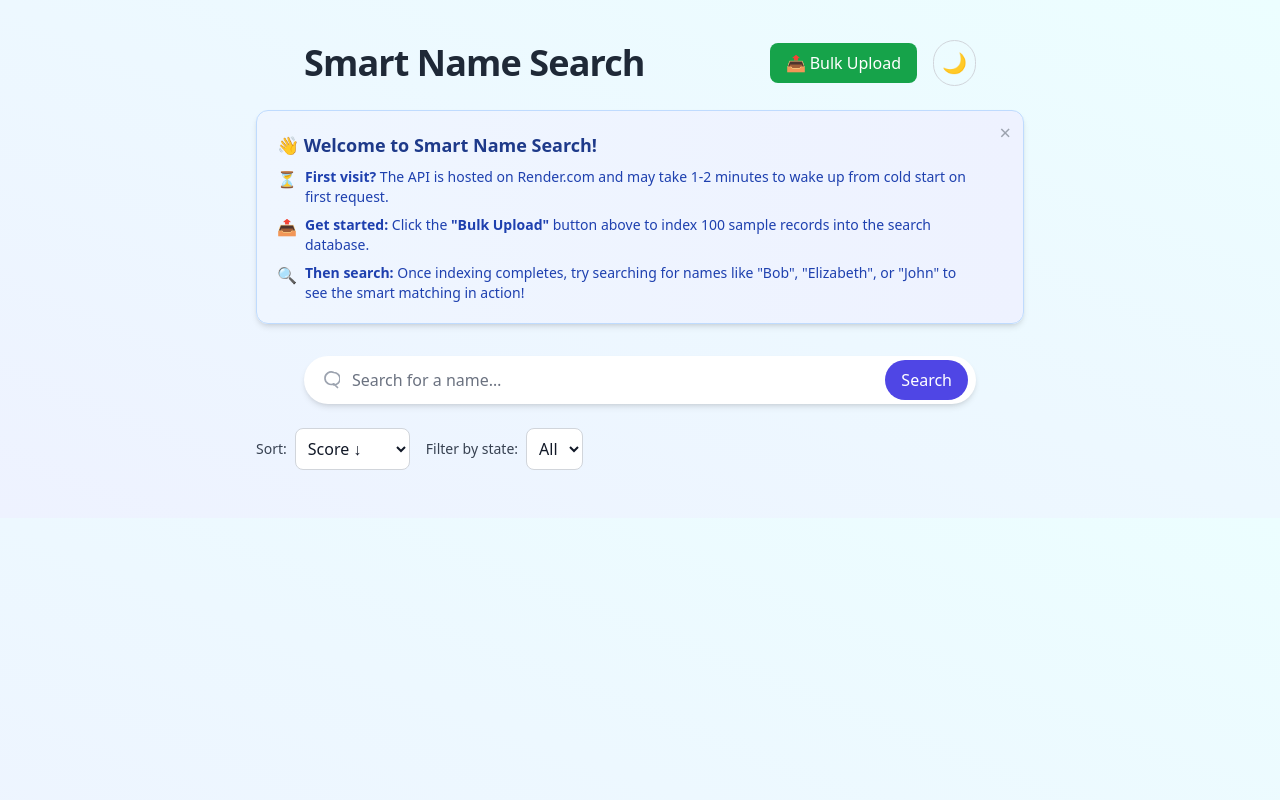
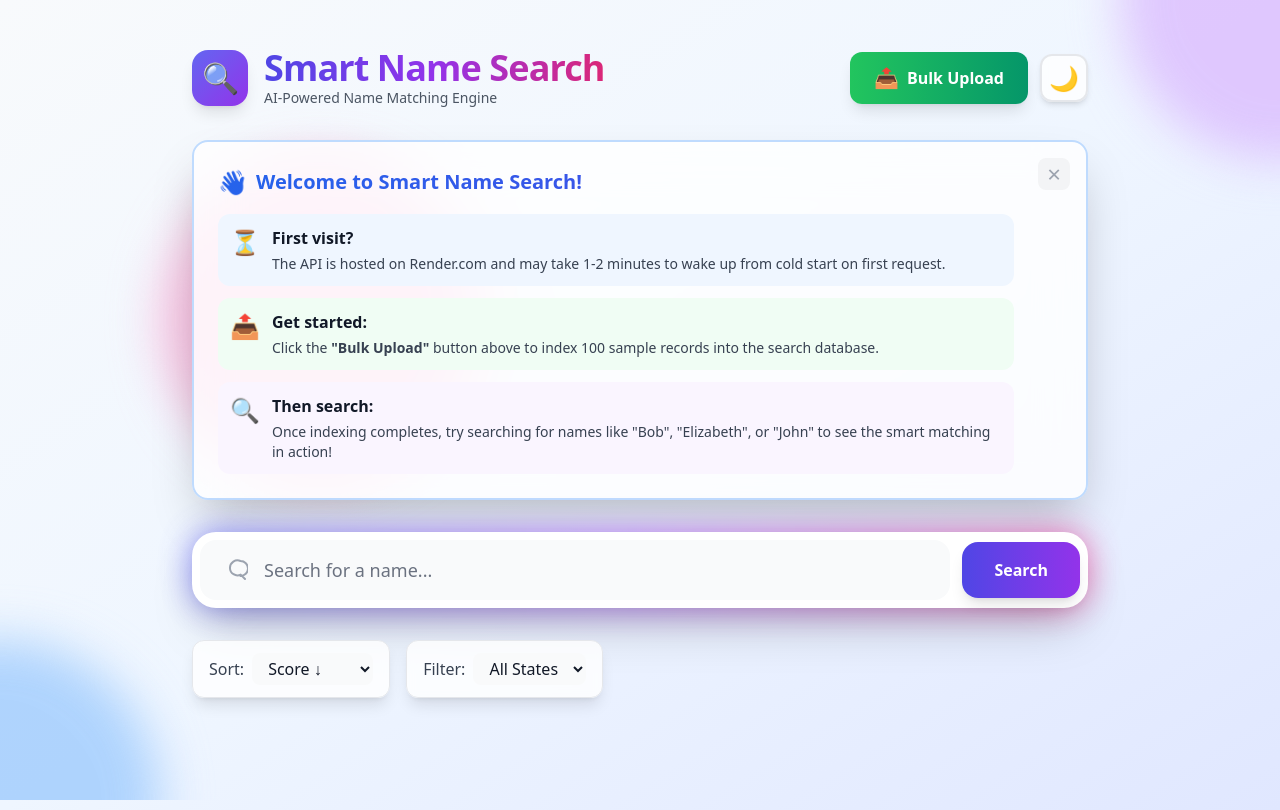
Before and after one commit to Mahantesh-GP/SmartNameSearch, a React (Vite) app in the folder MeiliNameSearch/MeiliNameSearchReact/: page / in a window 1280 px wide. Built offline with nearby package versions, Linux system fonts and the light colour scheme.

Commit message:
feat: Complete UI redesign with modern gradient design, animations, and premium styling

```diff
--- a/MeiliNameSearch/MeiliNameSearchReact/src/App.jsx
+++ b/MeiliNameSearch/MeiliNameSearchReact/src/App.jsx
@@ -210,23 +210,43 @@ function App() {
   const toggleDarkMode = () => setDarkMode((prev) => !prev);
 
   return (
-    <div className="flex flex-col items-center w-full p-4">
-      <div className="flex w-full max-w-2xl justify-between items-center mt-6">
-        <h1 className="text-4xl font-extrabold tracking-tight text-gray-800 dark:text-gray-100">
+    <div className="min-h-screen bg-gradient-to-br from-slate-50 via-blue-50 to-indigo-100 dark:from-gray-900 dark:via-slate-900 dark:to-indigo-950">
+      {/* Animated background decorations */}
+      <div className="fixed inset-0 overflow-hidden pointer-events-none">
+        <div className="absolute -top-40 -right-40 w-80 h-80 bg-purple-300 dark:bg-purple-900 rounded-full mix-blend-multiply dark:mix-blend-soft-light filter blur-xl opacity-70 animate-blob"></div>
+        <div className="absolute -bottom-40 -left-40 w-80 h-80 bg-blue-300 dark:bg-blue-900 rounded-full mix-blend-multiply dark:mix-blend-soft-light filter blur-xl opacity-70 animate-blob animation-delay-2000"></div>
+        <div className="absolute top-40 left-40 w-80 h-80 bg-pink-300 dark:bg-pink-900 rounded-full mix-blend-multiply dark:mix-blend-soft-light filter blur-xl opacity-70 animate-blob animation-delay-4000"></div>
+      </div>
+
+      <div className="relative flex flex-col items-center w-full p-4 pb-16">
+        {/* Header */}
+        <div className="flex w-full max-w-4xl justify-between items-center mt-8 mb-4">
+          <div className="flex items-center gap-4">
+            <div className="w-14 h-14 bg-gradient-to-br from-indigo-500 to-purple-600 rounded-2xl flex items-center justify-center shadow-lg transform hover:scale-110 transition-transform">
+              <span className="text-3xl">🔍</span>
+            </div>
+            <div>
+              <h1 className="text-4xl font-black tracking-tight bg-gradient-to-r from-indigo-600 via-purple-600 to-pink-600 dark:from-indigo-400 dark:via-purple-400 dark:to-pink-400 bg-clip-text text-transparent">
                 Smart Name Search
               </h1>
-        <div className="flex items-center gap-2">
+              <p className="text-sm text-gray-600 dark:text-gray-400 font-medium">AI-Powered Name Matching Engine</p>
+            </div>
+          </div>
+          <div className="flex items-center gap-3">
             <button
               onClick={startBulkIndex}
               disabled={indexing}
-            className="bg-green-600 hover:bg-green-700 disabled:bg-gray-400 text-white font-medium py-2 px-4 rounded-lg focus:outline-none focus:ring-2 focus:ring-green-500 transition"
+              className="group relative bg-gradient-to-r from-green-500 to-emerald-600 hover:from-green-600 hover:to-emerald-700 disabled:from-gray-400 disabled:to-gray-500 text-white font-semibold py-3 px-6 rounded-xl focus:outline-none focus:ring-4 focus:ring-green-300 dark:focus:ring-green-800 transition-all shadow-lg hover:shadow-xl hover:scale-105 disabled:scale-100"
               title="Upload 100 sample records to the search index"
             >
-            {indexing ? '⏳ Uploading...' : '📤 Bulk Upload'}
+              <span className="flex items-center gap-2">
+                <span className="text-xl">{indexing ? '⏳' : '📤'}</span>
+                <span>{indexing ? 'Uploading...' : 'Bulk Upload'}</span>
+              </span>
             </button>
             <button
               onClick={toggleDarkMode}
-            className="ml-2 bg-transparent border border-gray-300 dark:border-gray-600 rounded-full p-2 text-xl focus:outline-none hover:bg-gray-200 dark:hover:bg-gray-700"
+              className="w-12 h-12 bg-white/80 dark:bg-gray-800/80 backdrop-blur-sm border-2 border-gray-200 dark:border-gray-700 rounded-xl text-2xl focus:outline-none hover:scale-110 transition-all shadow-md hover:shadow-lg"
               title={darkMode ? 'Switch to light mode' : 'Switch to dark mode'}
             >
               {darkMode ? '☀️' : '🌙'}
@@ -234,113 +254,131 @@ function App() {
           </div>
         </div>
 
+        {/* Welcome Banner */}
         {showWelcomeBanner && (
-        <div className="mt-6 w-full max-w-3xl">
-          <div className="relative bg-gradient-to-r from-blue-50 to-indigo-50 dark:from-blue-900/30 dark:to-indigo-900/30 border border-blue-200 dark:border-blue-700 rounded-xl p-5 shadow-md">
+          <div className="mt-4 w-full max-w-4xl animate-fadeIn">
+            <div className="relative bg-white/80 dark:bg-gray-800/80 backdrop-blur-xl border-2 border-blue-200 dark:border-blue-800 rounded-2xl p-6 shadow-2xl">
               <button
                 onClick={dismissWelcomeBanner}
-              className="absolute top-3 right-3 text-gray-400 hover:text-gray-600 dark:hover:text-gray-300 text-xl leading-none"
+                className="absolute top-4 right-4 w-8 h-8 flex items-center justify-center text-gray-400 hover:text-gray-600 dark:hover:text-gray-300 text-2xl leading-none bg-gray-100 dark:bg-gray-700 rounded-lg hover:bg-gray-200 dark:hover:bg-gray-600 transition-colors"
                 title="Dismiss"
               >
                 ×
               </button>
-            <div className="pr-8">
-              <h3 className="text-lg font-semibold text-blue-900 dark:text-blue-200 mb-2 flex items-center gap-2">
-                👋 Welcome to Smart Name Search!
+              <div className="pr-12">
+                <h3 className="text-xl font-bold bg-gradient-to-r from-blue-600 to-indigo-600 dark:from-blue-400 dark:to-indigo-400 bg-clip-text text-transparent mb-4 flex items-center gap-2">
+                  <span className="text-2xl">👋</span>
+                  Welcome to Smart Name Search!
                 </h3>
-              <div className="text-sm text-blue-800 dark:text-blue-300 space-y-2">
-                <p className="flex items-start gap-2">
-                  <span className="text-base">⏳</span>
-                  <span><strong>First visit?</strong> The API is hosted on Render.com and may take 1-2 minutes to wake up from cold start on first request.</span>
-                </p>
-                <p className="flex items-start gap-2">
-                  <span className="text-base">📤</span>
-                  <span><strong>Get started:</strong> Click the <strong>"Bulk Upload"</strong> button above to index 100 sample records into the search database.</span>
-                </p>
-                <p className="flex items-start gap-2">
-                  <span className="text-base">🔍</span>
-                  <span><strong>Then search:</strong> Once indexing completes, try searching for names like "Bob", "Elizabeth", or "John" to see the smart matching in action!</span>
-                </p>
+                <div className="space-y-3 text-gray-700 dark:text-gray-300">
+                  <div className="flex items-start gap-3 p-3 bg-blue-50 dark:bg-blue-900/30 rounded-xl">
+                    <span className="text-2xl flex-shrink-0">⏳</span>
+                    <div>
+                      <strong className="font-semibold text-gray-900 dark:text-gray-100">First visit?</strong>
+                      <p className="text-sm mt-1">The API is hosted on Render.com and may take 1-2 minutes to wake up from cold start on first request.</p>
+                    </div>
+                  </div>
+                  <div className="flex items-start gap-3 p-3 bg-green-50 dark:bg-green-900/30 rounded-xl">
+                    <span className="text-2xl flex-shrink-0">📤</span>
+                    <div>
+                      <strong className="font-semibold text-gray-900 dark:text-gray-100">Get started:</strong>
+                      <p className="text-sm mt-1">Click the <strong>"Bulk Upload"</strong> button above to index 100 sample records into the search database.</p>
+                    </div>
+                  </div>
+                  <div className="flex items-start gap-3 p-3 bg-purple-50 dark:bg-purple-900/30 rounded-xl">
+                    <span className="text-2xl flex-shrink-0">🔍</span>
+                    <div>
+                      <strong className="font-semibold text-gray-900 dark:text-gray-100">Then search:</strong>
+                      <p className="text-sm mt-1">Once indexing completes, try searching for names like "Bob", "Elizabeth", or "John" to see the smart matching in action!</p>
+                    </div>
+                  </div>
                 </div>
               </div>
             </div>
           </div>
         )}
 
+        {/* Job Status */}
         {jobStatus && (
-        <div className="mt-4 w-full max-w-2xl">
-          <div className={`p-3 rounded-lg text-sm ${
-            jobStatus.includes('✓') ? 'bg-green-100 dark:bg-green-900 text-green-800 dark:text-green-200' :
-            jobStatus.includes('✗') ? 'bg-red-100 dark:bg-red-900 text-red-800 dark:text-red-200' :
-            'bg-blue-100 dark:bg-blue-900 text-blue-800 dark:text-blue-200'
+          <div className="mt-4 w-full max-w-4xl animate-fadeIn">
+            <div className={`p-4 rounded-xl font-medium shadow-lg backdrop-blur-sm ${
+              jobStatus.includes('✓') ? 'bg-green-100/90 dark:bg-green-900/50 text-green-800 dark:text-green-200 border-2 border-green-300 dark:border-green-700' :
+              jobStatus.includes('✗') ? 'bg-red-100/90 dark:bg-red-900/50 text-red-800 dark:text-red-200 border-2 border-red-300 dark:border-red-700' :
+              'bg-blue-100/90 dark:bg-blue-900/50 text-blue-800 dark:text-blue-200 border-2 border-blue-300 dark:border-blue-700'
             }`}>
               {jobStatus}
             </div>
           </div>
         )}
 
-      <div className="relative mt-8 w-full max-w-2xl">
-        <div className="absolute inset-y-0 left-0 flex items-center pl-4 pointer-events-none">
+        {/* Search Box */}
+        <div className="relative mt-8 w-full max-w-4xl">
+          <div className="relative group">
+            <div className="absolute inset-0 bg-gradient-to-r from-indigo-500 via-purple-500 to-pink-500 rounded-3xl blur-lg opacity-75 group-hover:opacity-100 transition duration-300"></div>
+            <div className="relative bg-white dark:bg-gray-800 rounded-3xl shadow-2xl p-2">
+              <div className="flex items-center gap-3">
+                <div className="flex-1 relative">
+                  <div className="absolute inset-y-0 left-0 flex items-center pl-6 pointer-events-none">
                     <svg
-            className="h-5 w-5 text-gray-400 dark:text-gray-500"
+                      className="h-6 w-6 text-gray-400 dark:text-gray-500"
                       xmlns="http://www.w3.org/2000/svg"
                       fill="none"
                       viewBox="0 0 24 24"
                       stroke="currentColor"
                       strokeWidth={2}
-            strokeLinecap="round"
-            strokeLinejoin="round"
                     >
-            <path d="M21 21l-4.35-4.35m0 0A7.5 7.5 0 1116.5 3a7.5 7.5 0 010 15z" />
+                      <path strokeLinecap="round" strokeLinejoin="round" d="M21 21l-4.35-4.35m0 0A7.5 7.5 0 1116.5 3a7.5 7.5 0 010 15z" />
                     </svg>
                   </div>
                   <input
-          className="block w-full pl-12 pr-4 py-3 rounded-full bg-white dark:bg-gray-700 text-gray-900 dark:text-gray-100 placeholder-gray-500 dark:placeholder-gray-400 shadow-md focus:outline-none focus:ring-2 focus:ring-indigo-500"
+                    className="block w-full pl-16 pr-6 py-4 text-lg rounded-2xl bg-gray-50 dark:bg-gray-700 text-gray-900 dark:text-gray-100 placeholder-gray-500 dark:placeholder-gray-400 focus:outline-none focus:ring-2 focus:ring-indigo-500 transition-all"
                     type="text"
-          placeholder="Search for a name…"
+                    placeholder="Search for a name..."
                     value={query}
                     onChange={(e) => setQuery(e.target.value)}
                     onKeyDown={handleKeyDown}
                   />
+                </div>
                 <button
                   type="button"
                   onClick={search}
-          className="absolute right-2 top-1/2 transform -translate-y-1/2 bg-indigo-600 hover:bg-indigo-700 text-white font-medium py-2 px-4 rounded-full focus:outline-none focus:ring-2 focus:ring-indigo-500"
+                  className="bg-gradient-to-r from-indigo-600 to-purple-600 hover:from-indigo-700 hover:to-purple-700 text-white font-bold py-4 px-8 rounded-2xl focus:outline-none focus:ring-4 focus:ring-indigo-300 dark:focus:ring-indigo-800 transition-all shadow-lg hover:shadow-xl hover:scale-105 active:scale-95"
                 >
                   Search
                 </button>
               </div>
+            </div>
+          </div>
+        </div>
 
-      <div className="flex flex-wrap gap-4 w-full max-w-3xl mt-6 items-center">
-        <div className="flex items-center">
-          <label htmlFor="sort" className="mr-2 text-sm text-gray-700 dark:text-gray-300">
+        {/* Filters and Sort */}
+        <div className="flex flex-wrap gap-4 w-full max-w-4xl mt-8 items-center">
+          <div className="flex items-center gap-2 bg-white/80 dark:bg-gray-800/80 backdrop-blur-sm px-4 py-3 rounded-xl shadow-lg border border-gray-200 dark:border-gray-700">
+            <label htmlFor="sort" className="font-medium text-gray-700 dark:text-gray-300">
               Sort:
             </label>
             <select
               id="sort"
               value={sortOption}
               onChange={(e) => setSortOption(e.target.value)}
-            className="border border-gray-300 dark:border-gray-600 bg-white dark:bg-gray-700 text-gray-900 dark:text-gray-100 p-2 rounded-lg focus:outline-none focus:ring-2 focus:ring-indigo-500"
+              className="border-0 bg-gray-50 dark:bg-gray-700 text-gray-900 dark:text-gray-100 px-3 py-1 rounded-lg focus:outline-none focus:ring-2 focus:ring-indigo-500 font-medium cursor-pointer"
             >
               <option value="score-desc">Score ↓</option>
               <option value="score-asc">Score ↑</option>
               <option value="name-asc">Name A–Z</option>
             </select>
           </div>
-        <div className="flex items-center">
-          <label
-            htmlFor="stateFilter"
-            className="mr-2 text-sm text-gray-700 dark:text-gray-300"
-          >
-            Filter by state:
+          <div className="flex items-center gap-2 bg-white/80 dark:bg-gray-800/80 backdrop-blur-sm px-4 py-3 rounded-xl shadow-lg border border-gray-200 dark:border-gray-700">
+            <label htmlFor="stateFilter" className="font-medium text-gray-700 dark:text-gray-300">
+              Filter:
             </label>
             <select
               id="stateFilter"
               value={filterState}
               onChange={(e) => setFilterState(e.target.value)}
-            className="border border-gray-300 dark:border-gray-600 bg-white dark:bg-gray-700 text-gray-900 dark:text-gray-100 p-2 rounded-lg focus:outline-none focus:ring-2 focus:ring-indigo-500"
+              className="border-0 bg-gray-50 dark:bg-gray-700 text-gray-900 dark:text-gray-100 px-3 py-1 rounded-lg focus:outline-none focus:ring-2 focus:ring-indigo-500 font-medium cursor-pointer"
             >
-            <option value="">All</option>
+              <option value="">All States</option>
               {availableStates.map((st) => (
                 <option key={st} value={st}>
                   {st}
@@ -350,43 +388,60 @@ function App() {
           </div>
         </div>
 
+        {/* Loading State */}
         {loading && (
-        <div className="mt-6 text-lg text-gray-600 dark:text-gray-400">Searching…</div>
-      )}
-      {error && (
-        <div className="mt-6 text-red-500 dark:text-red-400">{error}</div>
+          <div className="mt-12 flex flex-col items-center gap-4 animate-fadeIn">
+            <div className="relative">
+              <div className="w-16 h-16 border-4 border-indigo-200 dark:border-indigo-900 border-t-indigo-600 dark:border-t-indigo-400 rounded-full animate-spin"></div>
+            </div>
+            <div className="text-lg font-semibold text-gray-600 dark:text-gray-400">Searching...</div>
+          </div>
         )}
 
+        {/* Error State */}
+        {error && (
+          <div className="mt-8 w-full max-w-4xl animate-fadeIn">
+            <div className="bg-red-100/90 dark:bg-red-900/50 border-2 border-red-300 dark:border-red-700 text-red-800 dark:text-red-200 p-4 rounded-xl shadow-lg backdrop-blur-sm">
+              <div className="flex items-center gap-2">
+                <span className="text-2xl">⚠️</span>
+                <span className="font-semibold">{error}</span>
+              </div>
+            </div>
+          </div>
+        )}
+
+        {/* Empty State */}
         {hasSearched && !loading && filteredAndSorted.length === 0 && !error && (
-        <div className={`mt-8 w-full max-w-3xl p-6 rounded-xl border text-center ${
+          <div className={`mt-12 w-full max-w-4xl animate-fadeIn ${
             indexEmpty
-            ? 'bg-amber-50 dark:bg-amber-900/20 border-amber-300 dark:border-amber-700'
-            : 'bg-gray-50 dark:bg-gray-800 border-gray-200 dark:border-gray-700'
-        }`}>
+              ? 'bg-amber-100/90 dark:bg-amber-900/30 border-2 border-amber-300 dark:border-amber-700'
+              : 'bg-white/80 dark:bg-gray-800/80 border-2 border-gray-200 dark:border-gray-700'
+          } backdrop-blur-xl rounded-2xl p-8 shadow-2xl text-center`}>
             {indexEmpty ? (
               <>
-              <div className="text-amber-700 dark:text-amber-300 text-xl font-semibold mb-3 flex items-center justify-center gap-2">
-                <span>⚠️</span>
-                <span>Index is Empty</span>
+                <div className="text-6xl mb-4">⚠️</div>
+                <div className="text-2xl font-bold text-amber-700 dark:text-amber-300 mb-3">
+                  Index is Empty
                 </div>
-              <div className="text-amber-600 dark:text-amber-400 mb-3">
+                <div className="text-amber-600 dark:text-amber-400 mb-6 text-lg">
                   No records found in the search index. Please index some data first before searching.
                 </div>
                 <button
                   onClick={startBulkIndex}
                   disabled={indexing}
-                className="mt-2 bg-green-600 hover:bg-green-700 disabled:bg-gray-400 text-white font-medium py-2 px-6 rounded-lg focus:outline-none focus:ring-2 focus:ring-green-500 transition inline-flex items-center gap-2"
+                  className="bg-gradient-to-r from-green-500 to-emerald-600 hover:from-green-600 hover:to-emerald-700 disabled:from-gray-400 disabled:to-gray-500 text-white font-bold py-3 px-8 rounded-xl focus:outline-none focus:ring-4 focus:ring-green-300 dark:focus:ring-green-800 transition-all shadow-lg hover:shadow-xl hover:scale-105 disabled:scale-100 inline-flex items-center gap-2"
                 >
-                <span>📤</span>
+                  <span className="text-xl">📤</span>
                   <span>{indexing ? 'Uploading...' : 'Index 100 Sample Records'}</span>
                 </button>
               </>
             ) : (
               <>
-              <div className="text-gray-500 dark:text-gray-400 text-lg mb-2">
-                🔍 No results found for "{query}"
+                <div className="text-6xl mb-4">🔍</div>
+                <div className="text-2xl font-bold text-gray-700 dark:text-gray-300 mb-3">
+                  No results found for "{query}"
                 </div>
-              <div className="text-sm text-gray-400 dark:text-gray-500">
+                <div className="text-gray-500 dark:text-gray-400 text-lg">
                   Try a different search term or check your spelling.
                 </div>
               </>
@@ -394,42 +449,68 @@ function App() {
           </div>
         )}
 
-      <ul className="mt-8 w-full max-w-3xl space-y-4">
-        {filteredAndSorted.map((result) => (
-          <li key={result.id}>
-            <div className="p-4 sm:p-5 bg-white dark:bg-gray-800 rounded-xl shadow-lg border border-gray-200 dark:border-gray-700 transition hover:shadow-xl">
-              <div className="flex justify-between items-center mb-2">
-                <h2 className="text-xl font-semibold text-gray-800 dark:text-gray-100 truncate">
+        {/* Results */}
+        <div className="mt-12 w-full max-w-4xl space-y-4">
+          {filteredAndSorted.map((result, index) => (
+            <div
+              key={result.id}
+              className="group animate-fadeIn"
+              style={{ animationDelay: `${index * 50}ms` }}
+            >
+              <div className="relative bg-white/90 dark:bg-gray-800/90 backdrop-blur-sm rounded-2xl shadow-lg hover:shadow-2xl border-2 border-gray-200 dark:border-gray-700 hover:border-indigo-300 dark:hover:border-indigo-600 transition-all duration-300 overflow-hidden">
+                {/* Gradient accent on hover */}
+                <div className="absolute inset-0 bg-gradient-to-r from-indigo-500/0 via-purple-500/0 to-pink-500/0 group-hover:from-indigo-500/5 group-hover:via-purple-500/5 group-hover:to-pink-500/5 transition-all duration-300"></div>
+
+                <div className="relative p-6">
+                  {/* Header with name and score */}
+                  <div className="flex justify-between items-start mb-4">
+                    <div className="flex items-center gap-3">
+                      <div className="w-12 h-12 bg-gradient-to-br from-indigo-500 to-purple-600 rounded-xl flex items-center justify-center text-white font-bold text-lg shadow-lg">
+                        {result.person.firstName.charAt(0)}{result.person.lastName.charAt(0)}
+                      </div>
+                      <div>
+                        <h2 className="text-2xl font-bold text-gray-800 dark:text-gray-100">
                           {result.person.firstName}{' '}
                           {result.person.middleName ? `${result.person.middleName} ` : ''}
                           {result.person.lastName}
                         </h2>
-                <span className="text-sm font-medium text-gray-500 dark:text-gray-400">
-                  {result.score.toFixed(2)}
-                </span>
-              </div>
-              <div className="mt-1 mb-2">
-                <div className="w-full h-2 bg-gray-200 dark:bg-gray-700 rounded-full">
-                  <div
-                    className="h-2 rounded-full bg-indigo-500"
-                    style={{ width: maxScore > 0 ? `${(result.score / maxScore) * 100}%` : '0%' }}
-                  ></div>
-                </div>
-              </div>
-              <div className="text-sm text-gray-600 dark:text-gray-400">
+                        <div className="flex items-center gap-2 text-sm text-gray-600 dark:text-gray-400 mt-1">
+                          <span>📍</span>
+                          <span>
                             {(() => {
                               const city = result.person.city || '';
                               const state = result.person.state || '';
                               if (city && state) return `${city}, ${state}`;
                               if (city) return city;
                               if (state) return state;
-                  return '—';
+                              return 'Location not specified';
                             })()}
+                          </span>
                         </div>
                       </div>
-          </li>
+                    </div>
+                    <div className="flex flex-col items-end gap-2">
+                      <div className="bg-gradient-to-r from-indigo-500 to-purple-600 text-white font-bold py-2 px-4 rounded-full text-sm shadow-lg">
+                        Score: {result.score.toFixed(2)}
+                      </div>
+                    </div>
+                  </div>
+
+                  {/* Score progress bar */}
+                  <div className="mt-4">
+                    <div className="w-full h-3 bg-gray-200 dark:bg-gray-700 rounded-full overflow-hidden shadow-inner">
+                      <div
+                        className="h-full bg-gradient-to-r from-indigo-500 via-purple-500 to-pink-500 rounded-full transition-all duration-500 shadow-lg"
+                        style={{ width: maxScore > 0 ? `${(result.score / maxScore) * 100}%` : '0%' }}
+                      ></div>
+                    </div>
+                  </div>
+                </div>
+              </div>
+            </div>
           ))}
-      </ul>
+        </div>
+      </div>
     </div>
   );
 }
--- a/MeiliNameSearch/MeiliNameSearchReact/src/index.css
+++ b/MeiliNameSearch/MeiliNameSearchReact/src/index.css
@@ -1,3 +1,61 @@
 @tailwind base;
 @tailwind components;
 @tailwind utilities;
+
+@layer utilities {
+  @keyframes blob {
+    0% {
+      transform: translate(0px, 0px) scale(1);
+    }
+    33% {
+      transform: translate(30px, -50px) scale(1.1);
+    }
+    66% {
+      transform: translate(-20px, 20px) scale(0.9);
+    }
+    100% {
+      transform: translate(0px, 0px) scale(1);
+    }
+  }
+
+  @keyframes fadeIn {
+    from {
+      opacity: 0;
+      transform: translateY(10px);
+    }
+    to {
+      opacity: 1;
+      transform: translateY(0);
+    }
+  }
+
+  .animate-blob {
+    animation: blob 7s infinite;
+  }
+
+  .animation-delay-2000 {
+    animation-delay: 2s;
+  }
+
+  .animation-delay-4000 {
+    animation-delay: 4s;
+  }
+
+  .animate-fadeIn {
+    animation: fadeIn 0.5s ease-out;
+  }
+}
+
+body {
+  margin: 0;
+  font-family: -apple-system, BlinkMacSystemFont, 'Segoe UI', 'Roboto', 'Oxygen',
+    'Ubuntu', 'Cantarell', 'Fira Sans', 'Droid Sans', 'Helvetica Neue',
+    sans-serif;
+  -webkit-font-smoothing: antialiased;
+  -moz-osx-font-smoothing: grayscale;
+}
+
+code {
+  font-family: source-code-pro, Menlo, Monaco, Consolas, 'Courier New',
+    monospace;
+}
```
Lines whose indentation alone changed are shown as unchanged.
